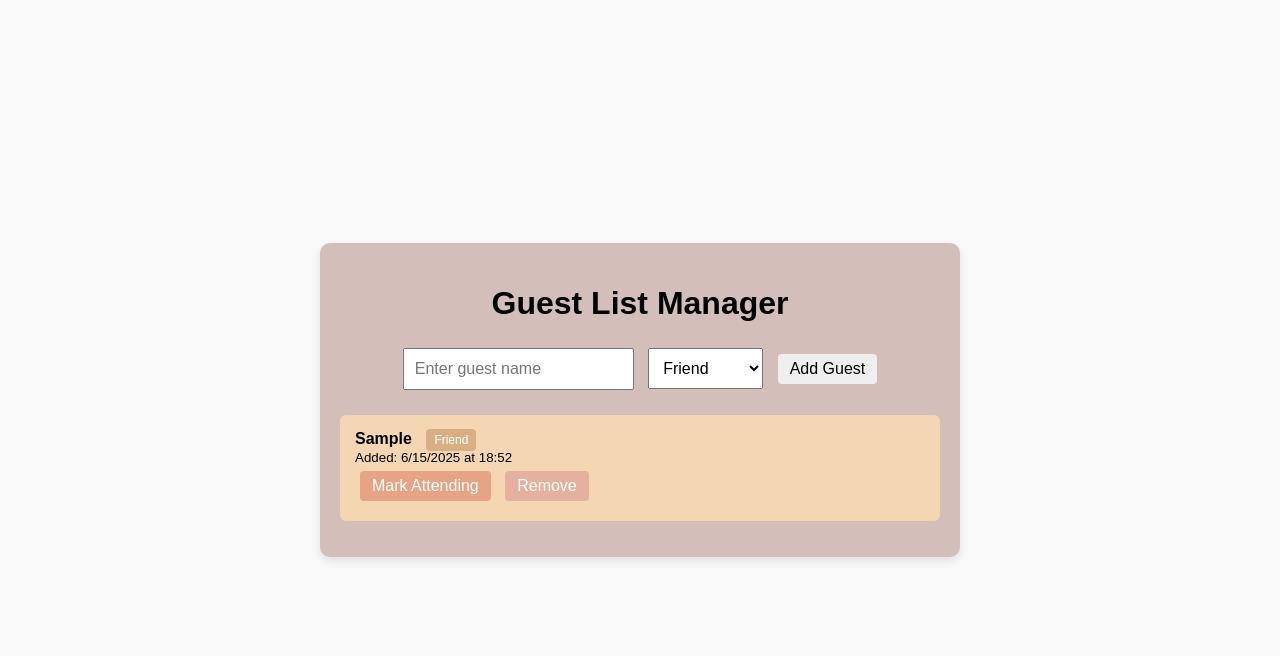
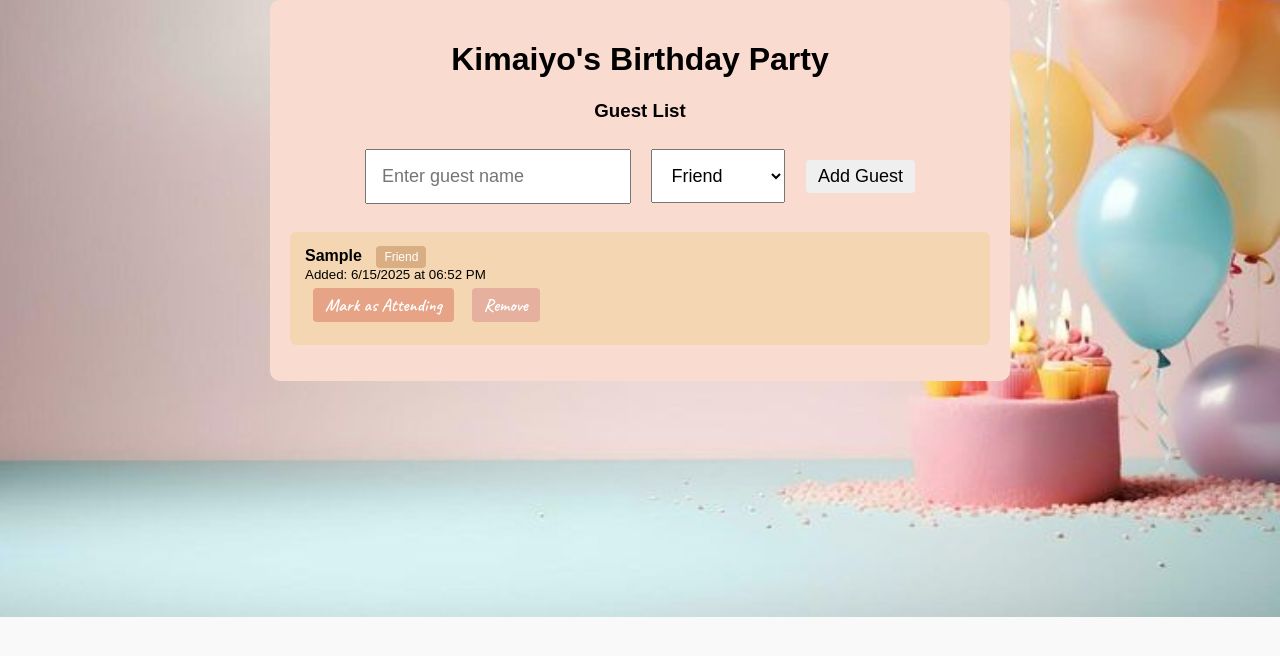
Before and after one commit to Gideon-Kipserem/Code-Challenge-2, a plain HTML site: page index.html in a window 1280 px wide. Both pictures are taken after typing "Sample" into the empty fields and a click on the button "Add Guest". Drawn offline with Linux system fonts and the light colour scheme.

Commit message:
adds a readme.md and corrects index.js

```diff
--- a/index.html
+++ b/index.html
@@ -1,14 +1,16 @@
 <!DOCTYPE html>
-<html lang="en">
 <head>
-  <meta charset="UTF-8" />
-  <meta name="viewport" content="width=device-width, initial-scale=1.0" />
-  <title>Guest List App</title>
+  <title></title>
   <link rel="stylesheet" href="styles.css" />
+   <script src="src/index.js" defer></script>
+   <link rel="preconnect" href="https://fonts.googleapis.com">
+<link rel="preconnect" href="https://fonts.gstatic.com" crossorigin>
+<link href="https://fonts.googleapis.com/css2?family=Caveat:wght@400..700&display=swap" rel="stylesheet">
 </head>
 <body>
   <div class="container">
-    <h1>Guest List Manager</h1>
+    <h1>Kimaiyo's Birthday Party</h1>
+    <h3>Guest List</h3>
     <form id="guestForm">
       <input type="text" id="guestName" placeholder="Enter guest name" required />
       <select id="guestCategory">
@@ -20,7 +22,5 @@
     </form>
     <ul id="guestList"></ul>
   </div>
-
-  <script src="src/index.js"></script>
 </body>
 </html>
--- a/src/index.js
+++ b/src/index.js
@@ -1,57 +1,86 @@
+
 document.addEventListener("DOMContentLoaded", () => {
+  // Get references to DOM elements
   const form = document.getElementById("guestForm");
   const input = document.getElementById("guestName");
   const categoryInput = document.getElementById("guestCategory");
   const guestList = document.getElementById("guestList");
 
+  // Maximum number of guests
   const maxGuests = 10;
+
+  // stores guest objects
   let guests = [];
 
+  // Handle form submission
   form.addEventListener("submit", (e) => {
-    e.preventDefault();
-    const name = input.value.trim();
-    const category = categoryInput.value;
+    e.preventDefault(); // Prevent the default form submission behavior
 
-    if (!name) return alert("Please enter a guest name.");
-    if (guests.length >= maxGuests) return alert("Guest list is full!");
+    const name = input.value.trim(); //trim input
+    const category = categoryInput.value;//gets guest category
 
+    // Input validation
+    if (!name) {
+      alert("Please enter a guest name.");
+      return;
+    }
+    if (guests.length >= maxGuests) {
+      alert("Guest list is full!");
+      return;
+    }
+
+    // Creates timestamp
     const now = new Date();
+
+    // Creates  guest object
     const guest = {
       name,
       category,
-      attending: false,
-      date: now.toLocaleDateString(),
-      time: now.toLocaleTimeString([], { hour: '2-digit', minute: '2-digit', hour12: false })
+      attending: false, // Default RSVP status
+      date: now.toLocaleDateString(), // date
+      time: now.toLocaleTimeString([], { hour: '2-digit', minute: '2-digit' }) //  time
     };
 
+    // Add the new guest
     guests.push(guest);
+
+    // Update the DOM guest list
     updateGuestList();
+
+    // Reset fields
     form.reset();
   });
 
+  // Function to update the displayed guest list
   function updateGuestList() {
-    guestList.innerHTML = "";
+    guestList.innerHTML = ""; // Clear the list first before entering new name
+
     guests.forEach((guest, index) => {
       const li = document.createElement("li");
       li.className = guest.attending ? "attending" : "not-attending";
+
+
       li.innerHTML = `
         <strong>${guest.name}</strong>
         <span class="category ${guest.category}">${guest.category}</span><br>
         <small>Added: ${guest.date} at ${guest.time}</small><br>
         <button class="rsvp" onclick="toggleRSVP(${index})">
-          ${guest.attending ? "Mark Not Attending" : "Mark Attending"}
+          ${guest.attending ? "Mark as Not Attending" : "Mark as Attending"}
         </button>
         <button class="remove" onclick="removeGuest(${index})">Remove</button>
       `;
+
       guestList.appendChild(li);
     });
   }
 
+  // toggle rvsp status
   window.toggleRSVP = function(index) {
     guests[index].attending = !guests[index].attending;
     updateGuestList();
   };
 
+  // remove guest button
   window.removeGuest = function(index) {
     guests.splice(index, 1);
     updateGuestList();
--- a/styles.css
+++ b/styles.css
@@ -1,33 +1,33 @@
 body {
-
   font-family: Arial, sans-serif;
   background-color: #f9f9f9;
   display: flex;
   justify-content: center;
   align-items: center;
-  min-height: 100vh;
+
   margin: 0;
 
-  background-image: url('images/background\ image2.jpeg');
-  background-size: cover;       /* Scale image to cover the entire element */
-  background-repeat: no-repeat; /* Prevent tiling */
-  background-position: center;  /* Center the image */
+  background-image: url('images/image.jpeg');
+  background-size: cover;
+  background-position: center;
+  background-repeat: no-repeat;
 }
 
 .container {
   text-align: center;
-  background:#d3beb9;
+  background: #fadbd0;
   padding: 20px;
   border-radius: 10px;
-  width: 90%;
-  max-width: 600px;
-  box-shadow: 0 4px 10px rgba(0, 0, 0, 0.1);
+  width: 80%;
+  max-width: 700px;
 }
 
-input, select, button {
-  padding: 10px;
-  margin: 5px;
-  font-size: 16px;
+input,
+select,
+button {
+  padding: 15px;
+  margin: 8px;
+  font-size: 18px;
 }
 
 ul {
@@ -53,14 +53,15 @@ li span.category {
   margin-left: 10px;
 }
 
+
 .Friend {
   background-color: #daae83;
 }
 .Family {
-  background-color:#b8858b;
+  background-color: #b8858b;
 }
 .Colleague {
-  background-color:#65969d ;
+  background-color: #65969d;
 }
 
 button {
@@ -71,16 +72,25 @@ button {
   cursor: pointer;
 }
 
+
 button.rsvp {
+  font-family: "Caveat", cursive;
+  font-style: normal;
+  font-weight: 600;
   background-color: #e6a386;
   color: white;
 }
 
+
 button.remove {
+  font-family: "Caveat", cursive;
+  font-style: normal;
+  font-weight: 600;
   background-color: #e5b09e;
   color: white;
   margin-left: 5px;
 }
+
 
 .attending {
   background-color: #8fbec4;
```
Also changed, not shown: images/image.jpeg (added), 1 other file.
